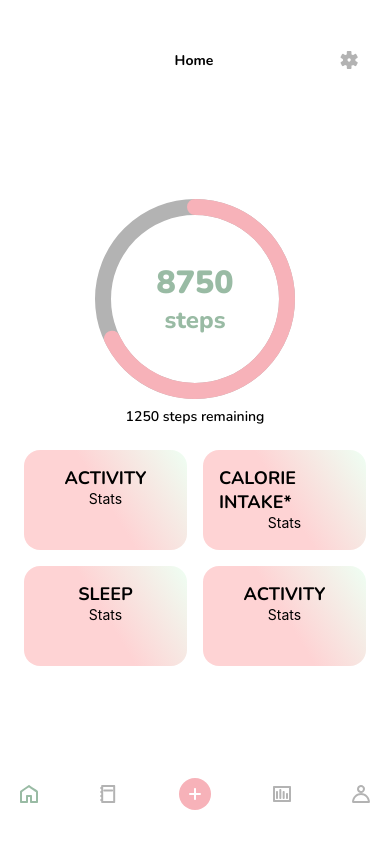
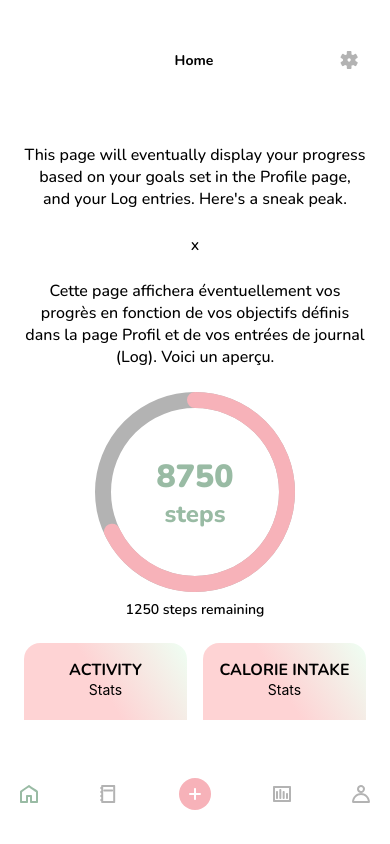
Before and after one commit to xshujo/betterment, a React Native app in the folder betterment-v2/: screen /Home in a window 390 px wide. Built offline with nearby package versions, Linux system fonts and the light colour scheme.

Commit message:
Temp content in home screen

```diff
--- a/betterment-v2/components/SvgIcon.js
+++ b/betterment-v2/components/SvgIcon.js
@@ -89,7 +89,7 @@ export function HomeIcon({ fill }) {
       <G id="home">
         <G>
           <Path
-            fill={fill} // Fill color based on prop
+            fill={fill}
             d="M1.505,7.529c2.217-1.57,4.434-3.14,6.65-4.71c0.393-0.278,0.786-0.556,1.179-0.834c0.278-0.197-1.261-0.42-0.466,0.143
       c1.296,0.918,2.592,1.836,3.888,2.754C13.878,5.676,15,6.471,16.122,7.266C16.951,7.853,16,6.495,16,6.854
       c0,0.596,0,1.192,0,1.789c0,2.786,0,5.571,0,8.357c0.333-0.333,0.667-0.667,1-1c-2,0-4,0-6,0c0.333,0.333,0.667,0.667,1,1
@@ -116,7 +116,7 @@ export function DiaryIcon({ fill }) {
       <G id="diary">
         <G>
           <Path
-            fill={fill} // Fill color based on prop
+            fill={fill}
             d="M2.189,1c0,0.667,0,1.333,0,2c0.333-0.333,0.667-0.667,1-1c-0.333,0-0.667,0-1,0c-1.29,0-1.29,2,0,2
           c0.333,0,0.667,0,1,0c-0.333-0.333-0.667-0.667-1-1c0,1.333,0,2.667,0,4c0.333-0.333,0.667-0.667,1-1c-0.333,0-0.667,0-1,0
           c-1.29,0-1.29,2,0,2c0.333,0,0.667,0,1,0c-0.333-0.333-0.667-0.667-1-1c0,1.333,0,2.667,0,4c0.333-0.333,0.667-0.667,1-1
@@ -132,7 +132,7 @@ export function DiaryIcon({ fill }) {
           c0.545,0,1-0.455,1-1c0-0.667,0-1.333,0-2C4.189-0.29,2.189-0.29,2.189,1z"/>
         </G>
         <Path
-          fill={fill} // Fill color based on prop
+          fill={fill}
           d="M13.189,4.438c-2.667,0-5.333,0-8,0c-1.29,0-1.29,2,0,2c2.667,0,5.333,0,8,0
         C14.479,6.438,14.479,4.438,13.189,4.438c-2.667,0-5.333,0-8,0c-1.29,0-1.29,2,0,2c2.667,0,5.333,0,8,0
         C14.479,6.438,14.479,4.438,13.189,4.438z"/>
@@ -156,7 +156,7 @@ export function AddIcon({ }) {
         <G>
           <G>
             <Path
-              fill="#FFFFFF" // Fill color based on prop
+              fill="#FFFFFF"
               d="M16,12c0,3.333,0,6.667,0,10c0,1.29,2,1.29,2,0c0-3.333,0-6.667,0-10C18,10.71,16,10.71,16,12L16,12z" />
           </G>
         </G>
@@ -165,7 +165,7 @@ export function AddIcon({ }) {
         <G>
           <G>
             <Path
-              fill="#FFFFFF" // Fill color based on prop
+              fill="#FFFFFF"
               d="M22,16c-3.333,0-6.667,0-10,0c-1.29,0-1.29,2,0,2c3.333,0,6.667,0,10,0C23.29,18,23.29,16,22,16L22,16z" />
           </G>
         </G>
@@ -184,7 +184,7 @@ export function LogIcon({ fill }) {
       xmlns="http://www.w3.org/2000/svg">
       <G>
         <Path
-          fill={fill} // Fill color based on prop
+          fill={fill}
           d="M17,15c-5.333,0-10.667,0-16,0c0.333,0.333,0.667,0.667,1,1c0-4.667,0-9.333,0-14
           C1.667,2.333,1.333,2.667,1,3c5.333,0,10.667,0,16,0c-0.333-0.333-0.667-0.667-1-1c0,4.667,0,9.333,0,14c0,1.29,2,1.29,2,0
           c0-4.667,0-9.333,0-14c0-0.545-0.455-1-1-1C11.667,1,6.333,1,1,1C0.455,1,0,1.455,0,2c0,4.667,0,9.333,0,14c0,0.545,0.455,1,1,1
@@ -193,26 +193,26 @@ export function LogIcon({ fill }) {
       </G>
       <G>
         <Path
-          fill={fill} // Fill color based on prop
+          fill={fill}
           d="M3,7c0,2,0,4,0,6c0,1.29,2,1.29,2,0c0-2,0-4,0-6C5,5.71,3,5.71,3,7L3,7z"
         />
       </G>
       <G>
         <Path
-          fill={fill} // Fill color based on prop
+          fill={fill}
           d="M6.333,5c0,2.667,0,5.333,0,8c0,1.29,2,1.29,2,0c0-2.667,0-5.333,0-8C8.333,3.71,6.333,3.71,6.333,5
           L6.333,5z"
         />
       </G>
       <G>
         <Path
-          fill={fill} // Fill color based on prop
+          fill={fill}
           d="M13,9c0,1.333,0,2.667,0,4c0,1.29,2,1.29,2,0c0-1.333,0-2.667,0-4C15,7.71,13,7.71,13,9L13,9z"
         />
       </G>
       <G>
         <Path
-          fill={fill} // Fill color based on prop
+          fill={fill}
           d="M9.667,7c0,2,0,4,0,6c0,1.29,2,1.29,2,0c0-2,0-4,0-6C11.667,5.71,9.667,5.71,9.667,7L9.667,7z"
         />
       </G>
@@ -231,7 +231,7 @@ export function ProfileIcon({ fill }) {
       <G id="profile">
         <G>
           <Path
-            fill={fill} // Fill color based on prop
+            fill={fill}
             d="M9,8c2.261-0.122,3.878-1.739,4-4c0.121-2.256-1.922-3.888-4-4C6.744-0.122,5.112,1.922,5,4
             C4.878,6.256,6.922,7.888,9,8c1.289,0.069,1.282-1.931,0-2C6.421,5.861,6.421,2.139,9,2c2.58-0.139,2.566,3.862,0,4
             C7.717,6.069,7.71,8.069,9,8z"
@@ -239,7 +239,7 @@ export function ProfileIcon({ fill }) {
         </G>
         <G>
           <Path
-            fill={fill} // Fill color based on prop
+            fill={fill}
             d="M9,8c-5.095,0.274-8.726,3.905-9,9c-0.029,0.545,0.477,1,1,1c5.333,0,10.667,0,16,0
             c0.522,0,1.029-0.455,1-1C17.726,11.905,14.095,8.274,9,8c-1.29-0.069-1.283,1.931,0,2c3.967,0.214,6.786,3.033,7,7
             c0.333-0.333,0.667-0.667,1-1c-5.333,0-10.667,0-16,0c0.333,0.333,0.667,0.667,1,1c0.214-3.967,3.033-6.786,7-7
--- a/betterment-v2/screens/HomeScreen.js
+++ b/betterment-v2/screens/HomeScreen.js
@@ -1,7 +1,7 @@
 // This component is the home screen. It displays the user's stats of the day or any chosen day //
 
 import React from "react";
-import { StyleSheet, Text, View } from "react-native";
+import { ScrollView, StyleSheet, Text, View } from "react-native";
 import { LinearGradient } from 'expo-linear-gradient';
 
 import { Colors } from "../constants/Colors";
@@ -10,6 +10,10 @@ import ProgressBar from "../components/ProgressBar";
 export default function HomeScreen() {
   return (
     <View style={styles.container}>
+      <ScrollView contentContainerStyle={{ justifyContent: 'center', gap: 24 }}>
+        <Text style={styles.tempText}>This page will eventually display your progress based on your goals set in the Profile page, and your Log entries. Here's a sneak peak.</Text>
+        <Text style={styles.tempText}>x</Text>
+        <Text style={styles.tempText}>Cette page affichera éventuellement vos progrès en fonction de vos objectifs définis dans la page Profil et de vos entrées de journal (Log). Voici un aperçu.</Text>
         {/* Top stat */}
         <View style={styles.progressContainer}>
           <View style={styles.progressSubContainer}>
@@ -39,7 +43,7 @@ export default function HomeScreen() {
             end={[1, 0]}
             style={styles.gradient}>
             <View style={styles.categoryContainer}>
-            <Text style={styles.h3}>Calorie intake*</Text>
+              <Text style={styles.h3}>Calorie intake</Text>
               <Text>Stats</Text>
             </View>
           </LinearGradient>
@@ -57,16 +61,22 @@ export default function HomeScreen() {
             end={[1, 0]}
             style={styles.gradient}>
             <View style={styles.categoryContainer}>
-            <Text style={styles.h3}>Activity</Text>
+              <Text style={styles.h3}>Weight</Text>
               <Text>Stats</Text>
             </View>
           </LinearGradient>
         </View>
+      </ScrollView>
     </View>
   );
 }
 
 const styles = StyleSheet.create({
+  tempText: {
+    fontFamily: 'Nunito-Medium',
+    fontSize: 16,
+    textAlign: 'center',
+  },
   container: {
     backgroundColor: Colors.accent1,
     padding: 24,
@@ -88,7 +98,8 @@ const styles = StyleSheet.create({
   },
   h3: {
     fontFamily: 'Nunito-Bold',
-    fontSize: 18,
+    fontSize: 16,
+    textAlign: 'center',
     textTransform: 'uppercase',
   },
   h4: {
```
Lines whose indentation alone changed are shown as unchanged.
